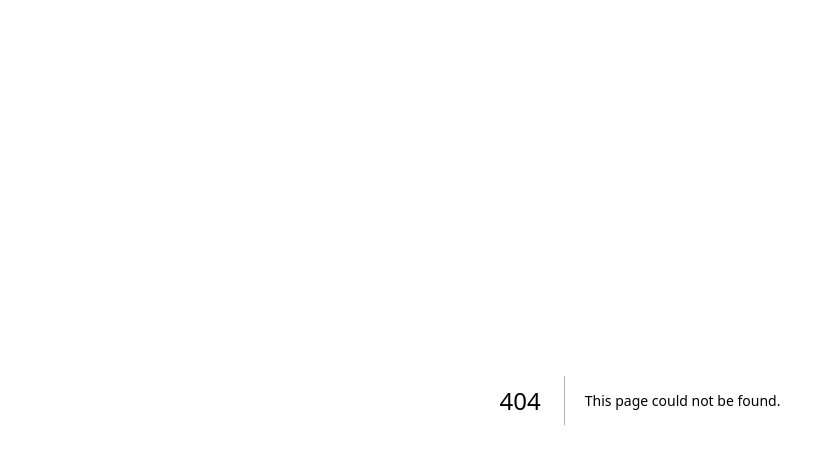
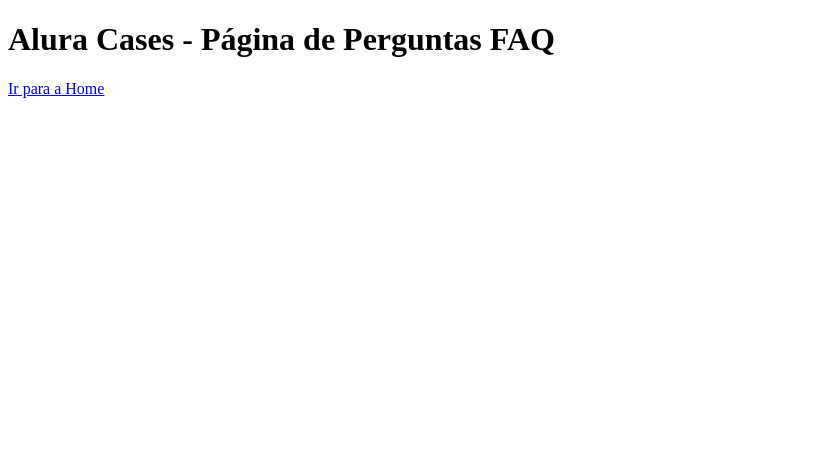
Before and after one commit to oharaju/alura-cases, a Next.js app: page /contact in a window 1280 px wide. Before the commit this address had no page. Shown: the top 464 px of the page, without its empty margins (0-835 px from the left). Built offline with nearby package versions, Linux system fonts and the light colour scheme.

Commit message:
feat: add link component from next.js

```diff
--- /dev/null
+++ b/src/pages/contact/index.js
@@ -0,0 +1,10 @@
+import Link from 'next/link';
+
+export default function contact() {
+  return (
+    <div>
+      <h1>Alura Cases - Página de Perguntas FAQ</h1>
+      <Link href="/">Ir para a Home</Link>
+    </div>
+  )
+}
```
Also changed, not shown: src/pages/index.js (+5 -5 lines).
